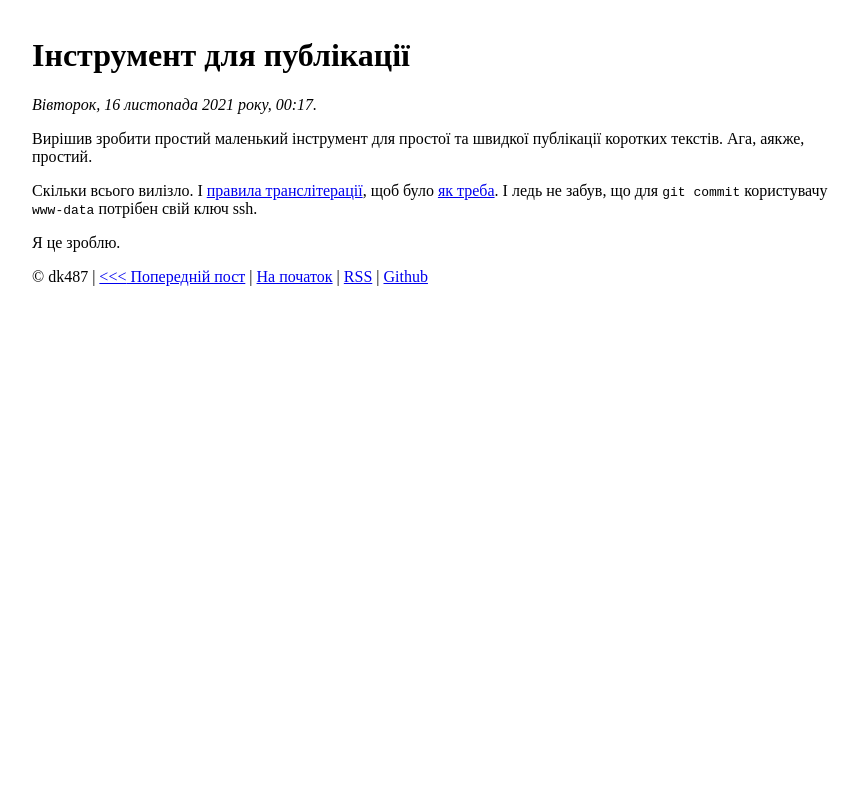
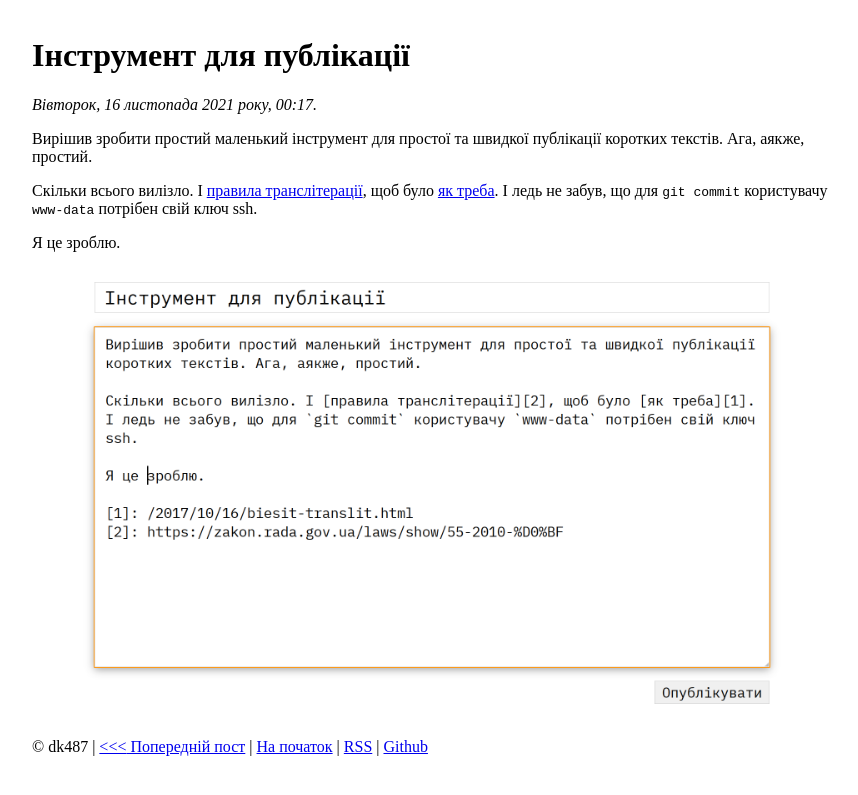
Before and after one commit to dk487/test.de.co.ua, a Jekyll site: the page built from _posts/2021/2021-11-16-instrument-dlia-publikatsii.md, in a window 1280 px wide. Shown: the top 795 px of the page, without its empty margins (208-1066 px from the left). Built offline with Jekyll 4.4.1, drawn with Linux system fonts in a browser that asks for light colours.

Commit message:
Update post: add screenshot

```diff
--- a/_posts/2021/2021-11-16-instrument-dlia-publikatsii.md
+++ b/_posts/2021/2021-11-16-instrument-dlia-publikatsii.md
@@ -9,5 +9,7 @@ date: +2021-11-16 02:17:14 +0200
 
 Я це зроблю.
 
+[![Знімок екрану](/uploads/screen_02-17-05.png)](/uploads/screen_02-17-05.png)
+
 [1]: /2017/10/16/biesit-translit.html
 [2]: https://zakon.rada.gov.ua/laws/show/55-2010-%D0%BF
```
Also changed, not shown: _uploads/screen_02-17-05.png (added).
